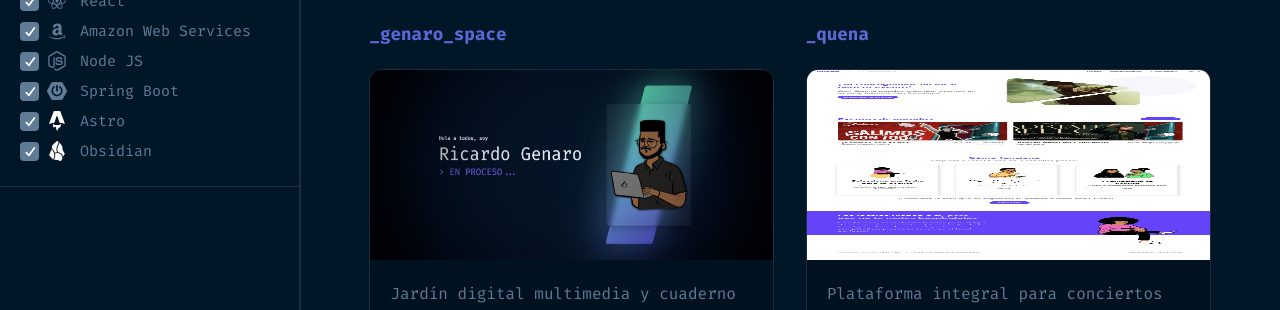
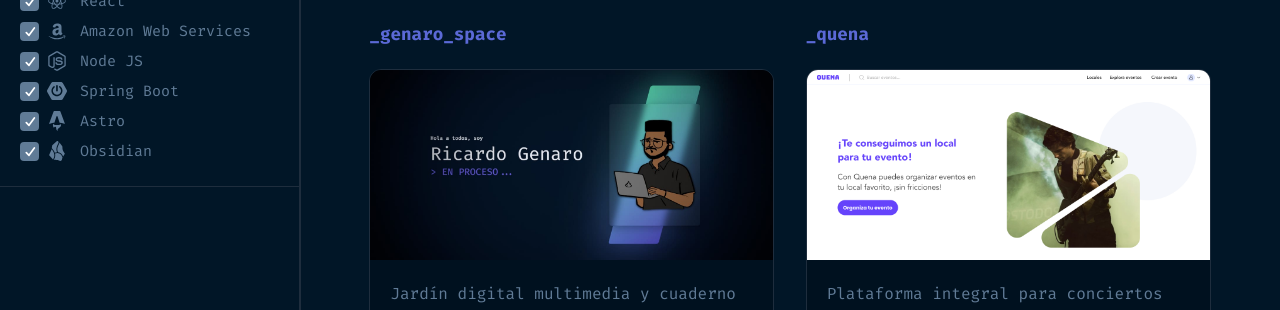
Before and after one commit to ricardogenaro99/ricardo-genaro-portfolio, a React (Vite) app: page /proyectos in a window 1280 px wide. Shown: the part 139-449 px from the top of the page. Built offline with nearby package versions, Linux system fonts and the light colour scheme.

Commit message:
fix(ui): corregir proporcion de imagenes con object-fit cover y actualizar react-icons a v5 (FED-04)

```diff
--- a/package.json
+++ b/package.json
@@ -9,7 +9,7 @@
     "@testing-library/user-event": "^13.5.0",
     "react": "^18.1.0",
     "react-dom": "^18.1.0",
-    "react-icons": "^4.3.1",
+    "react-icons": "^5.7.0",
     "react-router-dom": "^6.3.0",
     "styled-components": "^5.3.5",
     "uuid": "^8.3.2",
--- a/src/app/components/proyectos/styles/StyledComponents.js
+++ b/src/app/components/proyectos/styles/StyledComponents.js
@@ -55,8 +55,16 @@ export const CardModelStyle = styled.div`
     .img-project {
       height: 190px;
       width: 100%;
+      overflow: hidden;
       object-fit: cover;
-      object-position: top;
+      object-position: top center;
+
+      img {
+        width: 100%;
+        height: 100%;
+        object-fit: cover;
+        object-position: top center;
+      }
     }
   }
 
--- a/src/app/shared/components/ImageWithSkeleton.js
+++ b/src/app/shared/components/ImageWithSkeleton.js
@@ -42,6 +42,8 @@ const Skeleton = styled.div`
 const StyledImage = styled.img`
   width: 100%;
   height: 100%;
+  object-fit: cover;
+  object-position: top center;
   opacity: ${(props) => (props.loaded ? 1 : 0)};
   transition: opacity 0.4s ease-in-out;
   z-index: 1;
@@ -60,7 +62,11 @@ const ImageWithSkeleton = ({
   const imgRef = useRef(null);
 
   useEffect(() => {
-    if (imgRef.current && imgRef.current.complete && imgRef.current.naturalWidth > 0) {
+    if (
+      imgRef.current &&
+      imgRef.current.complete &&
+      imgRef.current.naturalWidth > 0
+    ) {
       setLoaded(true);
     }
   }, [src]);
--- a/src/app/shared/components/TechIcon.js
+++ b/src/app/shared/components/TechIcon.js
@@ -8,49 +8,10 @@ import {
   RiReactjsFill,
   RiVuejsFill,
 } from "react-icons/ri";
-import { SiSpringboot } from "react-icons/si";
+import { SiAstro, SiObsidian, SiSpringboot } from "react-icons/si";
 
-export const AstroIcon = ({
-  size = 30,
-  color = "#FFFFFF",
-  style,
-  ...props
-}) => (
-  <svg
-    stroke="currentColor"
-    fill="currentColor"
-    strokeWidth="0"
-    viewBox="0 0 24 24"
-    height={size}
-    width={size}
-    xmlns="http://www.w3.org/2000/svg"
-    style={{ color, ...style }}
-    {...props}
-  >
-    <path d="M8.358 20.162c-1.186-1.07-1.532-3.316-1.038-4.944.856 1.026 2.043 1.352 3.272 1.535 1.897.283 3.76.177 5.522-.678.202-.098.388-.229.608-.36.166.473.209.95.151 1.437-.14 1.185-.738 2.1-1.688 2.794-.38.277-.782.525-1.175.787-1.205.804-1.531 1.747-1.078 3.119l.044.148a3.158 3.158 0 0 1-1.407-1.188 3.31 3.31 0 0 1-.544-1.815c-.004-.32-.004-.642-.048-.958-.106-.769-.472-1.113-1.161-1.133-.707-.02-1.267.411-1.415 1.09-.012.053-.028.104-.045.165h.002zm-5.961-4.445s3.24-1.575 6.49-1.575l2.451-7.565c.092-.366.36-.614.662-.614.302 0 .57.248.662.614l2.45 7.565c3.85 0 6.491 1.575 6.491 1.575L16.088.727C15.93.285 15.663 0 15.303 0H8.697c-.36 0-.615.285-.784.727l-5.516 14.99z" />
-  </svg>
-);
-
-export const ObsidianIcon = ({
-  size = 30,
-  color = "#FFFFFF",
-  style,
-  ...props
-}) => (
-  <svg
-    stroke="currentColor"
-    fill="currentColor"
-    strokeWidth="0"
-    viewBox="0 0 24 24"
-    height={size}
-    width={size}
-    xmlns="http://www.w3.org/2000/svg"
-    style={{ color, ...style }}
-    {...props}
-  >
-    <path d="M19.355 18.538a68.967 68.959 0 0 0 1.858-2.954.81.81 0 0 0-.062-.9c-.516-.685-1.504-2.075-2.042-3.362-.553-1.321-.636-3.375-.64-4.377a1.707 1.707 0 0 0-.358-1.05l-3.198-4.064a3.744 3.744 0 0 1-.076.543c-.106.503-.307 1.004-.536 1.5-.134.29-.29.6-.446.914l-.31.626c-.516 1.068-.997 2.227-1.132 3.59-.124 1.26.046 2.73.815 4.481.128.011.257.025.386.044a6.363 6.363 0 0 1 3.326 1.505c.916.79 1.744 1.922 2.415 3.5zM8.199 22.569c.073.012.146.02.22.02.78.024 2.095.092 3.16.29.87.16 2.593.64 4.01 1.055 1.083.316 2.198-.548 2.355-1.664.114-.814.33-1.735.725-2.58l-.01.005c-.67-1.87-1.522-3.078-2.416-3.849a5.295 5.295 0 0 0-2.778-1.257c-1.54-.216-2.952.19-3.84.45.532 2.218.368 4.829-1.425 7.531zM5.533 9.938c-.023.1-.056.197-.098.29L2.82 16.059a1.602 1.602 0 0 0 .313 1.772l4.116 4.24c2.103-3.101 1.796-6.02.836-8.3-.728-1.73-1.832-3.081-2.55-3.831zM9.32 14.01c.615-.183 1.606-.465 2.745-.534-.683-1.725-.848-3.233-.716-4.577.154-1.552.7-2.847 1.235-3.95.113-.235.223-.454.328-.664.149-.297.288-.577.419-.86.217-.47.379-.885.46-1.27.08-.38.08-.72-.014-1.043-.095-.325-.297-.675-.68-1.06a1.6 1.6 0 0 0-1.475.36l-4.95 4.452a1.602 1.602 0 0 0-.513.952l-.427 2.83c.672.59 2.328 2.316 3.335 4.711.09.21.175.43.253.653z" />
-  </svg>
-);
+export const AstroIcon = SiAstro;
+export const ObsidianIcon = SiObsidian;
 
 const iconMap = {
   react: RiReactjsFill,
@@ -61,8 +22,8 @@ const iconMap = {
   aws: RiAmazonFill,
   node: FaNodeJs,
   springBoot: SiSpringboot,
-  astro: AstroIcon,
-  obsidian: ObsidianIcon,
+  astro: SiAstro,
+  obsidian: SiObsidian,
 };
 
 const TechIcon = ({ name, ...props }) => {
```
Also changed, not shown: 1 other file (tests, documents, lock files or other folders).
